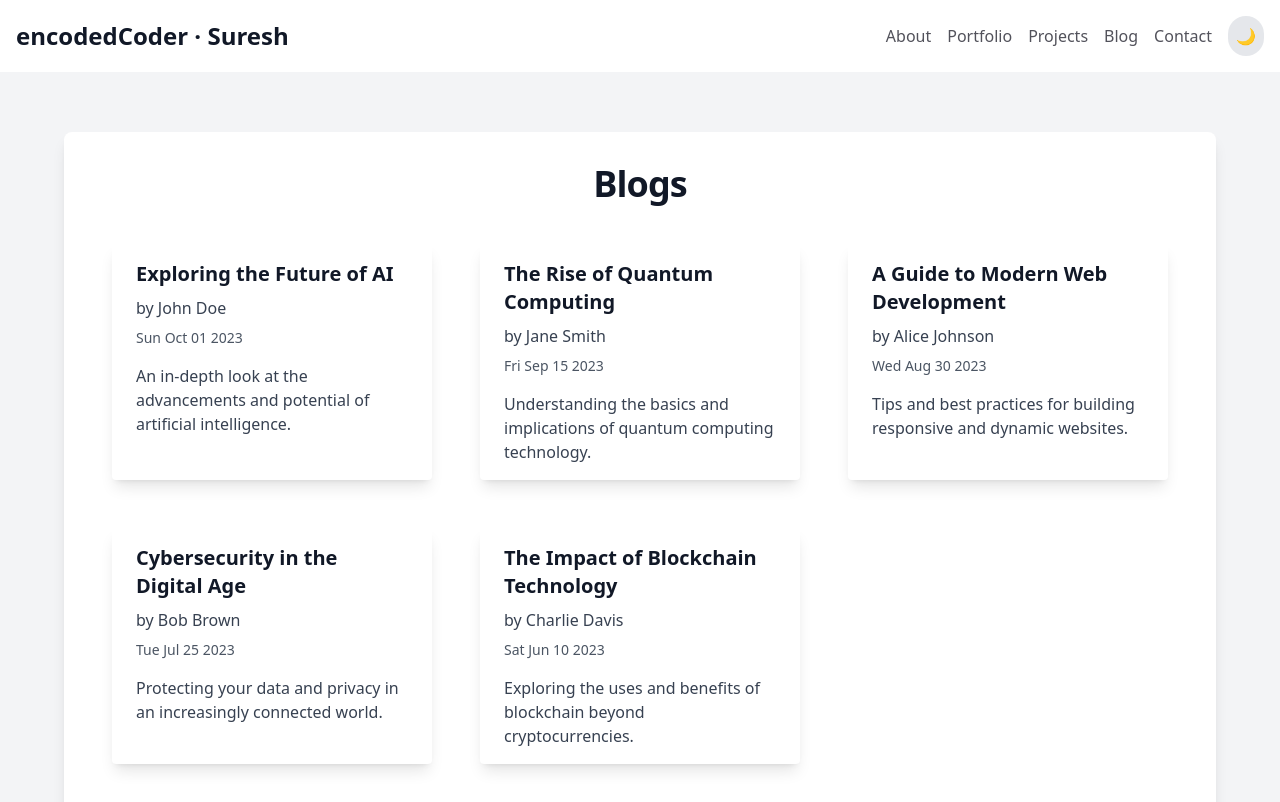
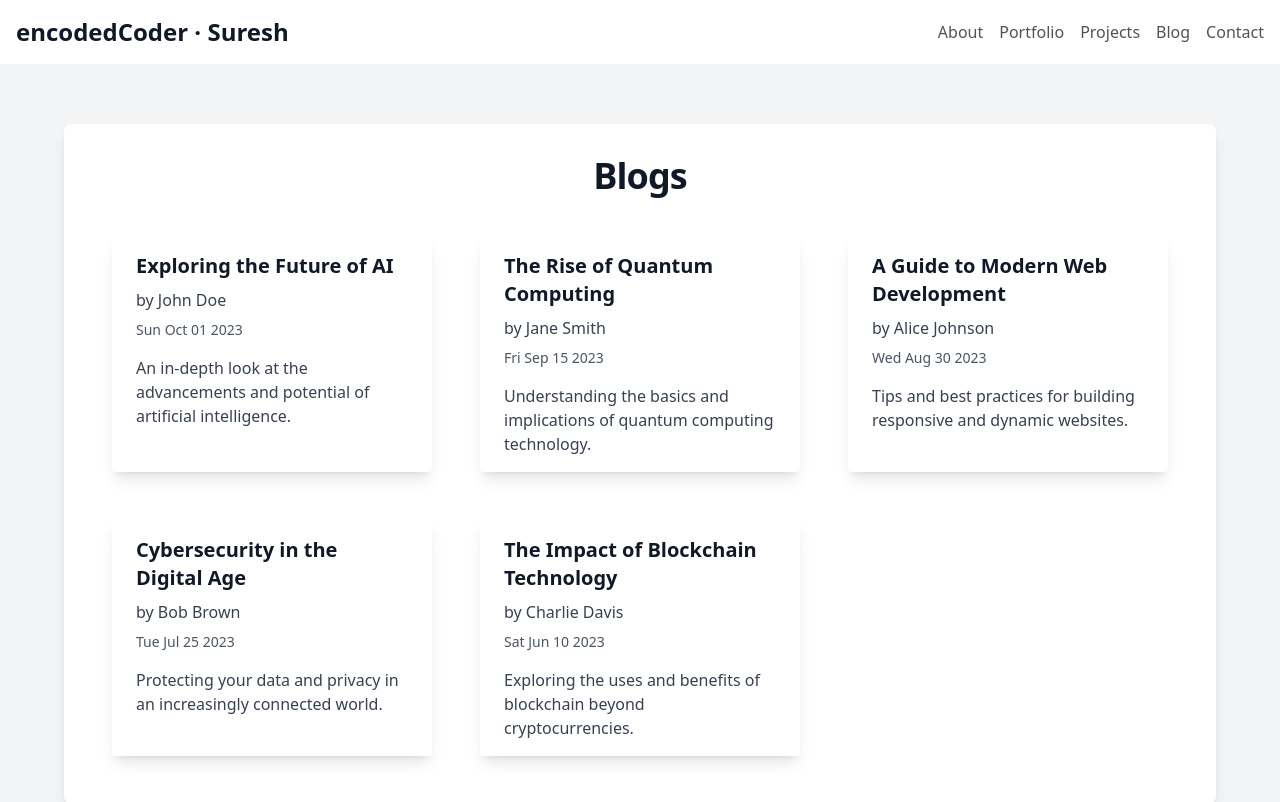
Before and after one commit to encodedCoder/encodedcoder, a Next.js app: page / in a window 1280 px wide. Shown: the top 802 px of the page. Built offline with nearby package versions, Linux system fonts and the light colour scheme.

Commit message:
Remove the theme toggle button from header

```diff
--- a/src/components/Header.tsx
+++ b/src/components/Header.tsx
@@ -1,6 +1,5 @@
 // /components/Header.tsx
 import Link from "next/link";
-import ThemeToggle from "./ThemeToggle";
 
 const Header = () => {
   return (
@@ -27,7 +26,6 @@ const Header = () => {
           <Link href="/contact" className="nav-link">
             Contact
           </Link>
-          <ThemeToggle />
         </div>
       </nav>
     </header>
--- a/src/components/ThemeToggle.tsx
+++ /dev/null
@@ -1,43 +0,0 @@
-// src/components/ThemeToggle.tsx
-import { useEffect, useState } from "react";
-
-const ThemeToggle = () => {
-  const [theme, setTheme] = useState("light");
-
-  useEffect(() => {
-    if (
-      localStorage.theme === "dark" ||
-      (!("theme" in localStorage) &&
-        window.matchMedia("(prefers-color-scheme: dark)").matches)
-    ) {
-      document.documentElement.classList.add("dark");
-      setTheme("dark");
-    } else {
-      document.documentElement.classList.remove("dark");
-      setTheme("light");
-    }
-  }, []);
-
-  const toggleTheme = () => {
-    if (theme === "light") {
-      document.documentElement.classList.add("dark");
-      localStorage.setItem("theme", "dark");
-      setTheme("dark");
-    } else {
-      document.documentElement.classList.remove("dark");
-      localStorage.setItem("theme", "light");
-      setTheme("light");
-    }
-  };
-
-  return (
-    <button
-      onClick={toggleTheme}
-      className="p-2 rounded-full bg-gray-200 dark:bg-gray-700 text-gray-800 dark:text-gray-200"
-    >
-      {theme === "light" ? "🌙" : "☀️"}
-    </button>
-  );
-};
-
-export default ThemeToggle;
```
